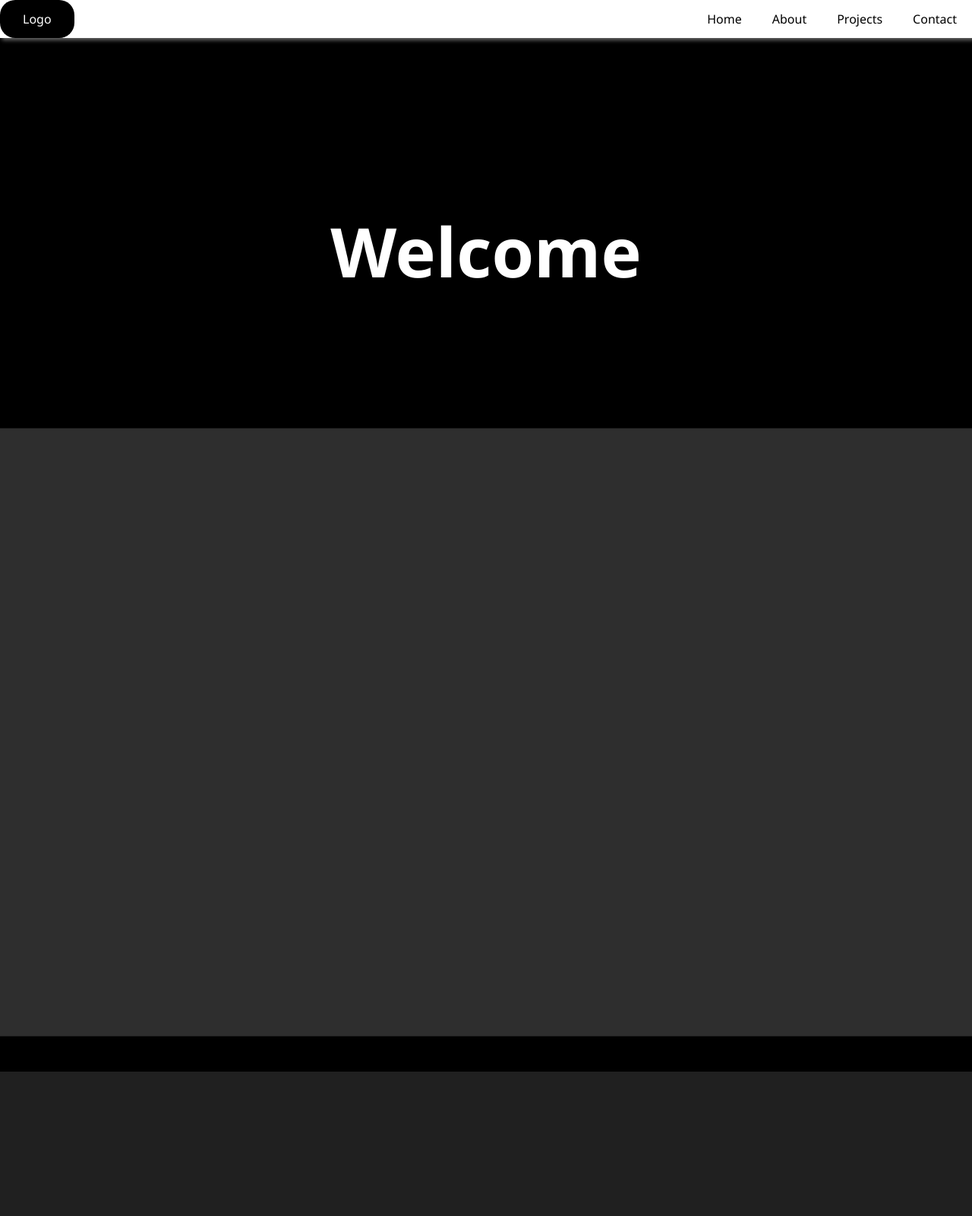
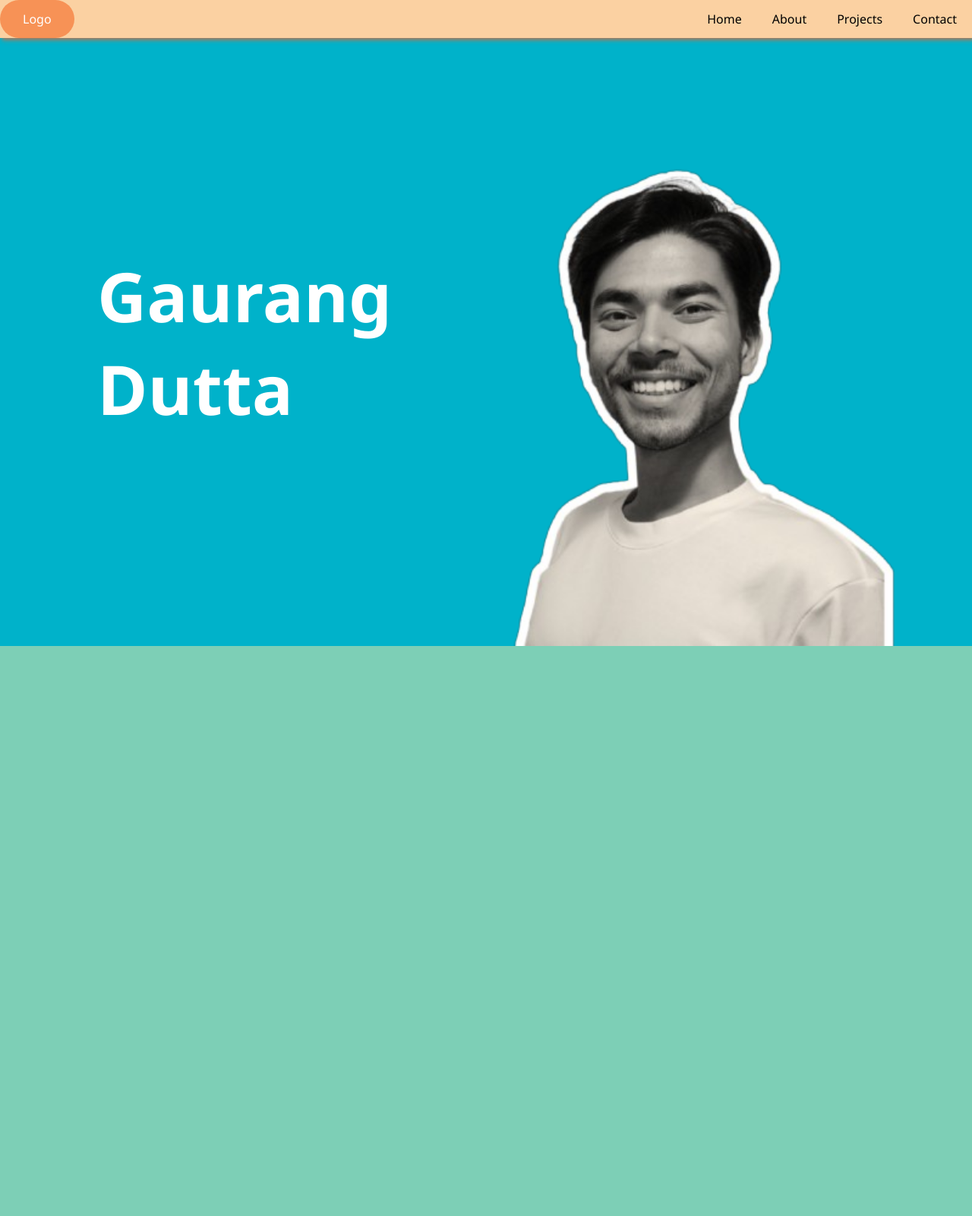
Before and after one commit to gau-2403/cfc_beginners_project_Gau-2403, a plain HTML site: page index.html in a window 1280 px wide. Shown: the top 1600 px of the page at 76% size. Drawn offline with Linux system fonts and the light colour scheme.

Commit message:
Paralleax scroll, profile pic, and colour pallete

```diff
--- /dev/null
+++ b/animations.css
@@ -0,0 +1,23 @@
+@keyframes scroll-in {
+    0%{
+        transform: translateY(0vh)
+    }
+    100%{
+        transform: translateY(-150vh);
+    }
+}
+
+@keyframes peekaboo {
+    0%{
+        opacity: 0;
+        transform: translateY(180%);
+    }
+    50%{
+            opacity: 0;
+            transform: translateY(100%);
+    }
+    100%{
+        opacity: 100;
+        transform: translateY(0%);
+    }
+}
--- a/index.html
+++ b/index.html
@@ -16,10 +16,11 @@
         </nav>
         <div class="no-scroll">
             <div class="header">
-                <h1>Welcome</h1>
+                <h1>Gaurang <br> Dutta</h1>
+                <img id="profile_pic" src="Profile.PNG" alt="Profile">
             </div>
             <div class="content2">
-
+                <h1>Section 2</h1>
             </div>
         </div>
         <div class="scroll">
--- a/styles.css
+++ b/styles.css
@@ -1,3 +1,11 @@
+@import url("animations.css");
+:root{
+    --tangerine-dream: #f79256ff;
+    --apricot-cream: #fbd1a2ff;
+    --pearl-aqua: #7dcfb6ff;
+    --pacific-blue: #00b2caff;
+    --dusk-blue: #1d4e89ff;
+}
 *{
     margin: 0;
     padding: 0;
@@ -7,12 +15,14 @@ body{
     font-family: 'Segoe UI', Tahoma, Geneva, Verdana, sans-serif;
     position: relative;
 }
+
 nav {
     width: 100vw;
-    background-color: white;
-    box-shadow: 3px 3px 5px rgba(255, 255, 255, 0.4);
+    background-color: var(--apricot-cream);
+    box-shadow: 3px 3px 5px rgb(168, 121, 93);
     z-index: 6;
 }
+
 nav ul{
     display: flex;
     justify-content: flex-end;
@@ -33,80 +43,91 @@ nav a{
     padding: 0px 20px;
     transition: 500ms;
 }
+
 nav a:hover{
-    background-color: #000000;
+    background-color: var(--tangerine-dream);
     color:white;
     padding: 0px 30px;
-    border-radius: 20px;
+    border-radius: 30px;
 }
+
 nav li:first-child{
     margin-right: auto;
+}
+
+
+.scroll {
+    position: relative;
+    z-index: 1;
+}
+
+.content1 {
+    position: absolute;
+    margin-top: 100vh;
+    height: 105vh;
+    width: 100vw;
+    background-color: var(--pearl-aqua);
+    animation: scroll-in ease-in-out forwards;
+    animation-timeline: view();
+    animation-range: entry 0% cover 78%;
+}
+
+.footer {
+    position: absolute;
+    margin-top: 200vh;
+    height: 80vh;
+    width: 100vw;
+    background-color: var(--dusk-blue);
+    animation: scroll-in linear forwards;
+    animation-timeline: view();
+    animation-range: entry 0% cover 50%;
 }
 
 .no-scroll{
     position: relative;
     z-index: -1;
 }
+
 .header {
     display:flex;
     justify-content: center;
     align-items: center;
-    background-color: rgb(0, 0, 0);
-    height: 70vh;
+    background-color: var(--pacific-blue);
+    height: 100vh;
     width: 100vw;
     position: absolute;
     margin-top: 0px;
 }
+
 .content2 {
-    height: 70vh;
+    height: 100vh;
     width: 100vw;
-    background-color: rgb(0, 0, 0);
+    background-color: var(--pacific-blue);
     position: absolute;
     margin-top: 100vh;
 }
-.scroll {
-    position: relative;
-    z-index: 1;
-}
-.content1 {
-    position: absolute;
-    margin-top: 70vh;
-    height: 100vh;
-    width: 100vw;
-    background-color: rgb(46, 46, 46);
-    animation: scroll-in ease-in-out forwards;
-  /* Link animation to the element's visibility in the viewport */
-    animation-timeline: view();
-  /* Adjust when the animation starts/ends relative to the viewport */
-    animation-range: entry 0% cover 100%;
-}
-.footer {
-    position: absolute;
-    margin-top: 170vh;
-    height: 80vh;
-    width: 100vw;
-    background-color: rgb(32, 32, 32);
-    animation: scroll-in linear forwards;
-  /* Link animation to the element's visibility in the viewport */
-    animation-timeline: view();
-  /* Adjust when the animation starts/ends relative to the viewport */
-    animation-range: entry 0% cover 100%;
-}
-
-@keyframes scroll-in {
-    0%{
-        transform: translateY(0vh)
-    }
-    50%{
-        transform: translateY(-50vh);
-    }
-    100%{
-        transform: translateY(-160vh);
-    }
-}
-
-
 h1{
     color:white;
     font-size: 90px;
 }
+.header h1{
+    animation: peekaboo 2s ease-in-out forwards;
+    position: absolute;
+    left: 10vw;
+    width: auto;
+}
+.content2 h1{
+    position: absolute;
+    left: 10vw;
+    top: 10vh;
+    width: auto;
+}
+#profile_pic{
+    /* border: 1px solid red; */
+    height:100%;
+    width:auto;
+    position: absolute;
+    right: 0;
+    bottom: 0;
+    animation: peekaboo 2s ease-in-out forwards;
+}
--- a/styles2.css
+++ /dev/null
@@ -1,37 +0,0 @@
-*{
-    margin: 0;
-    padding: 0;
-}
-.header {
-    border: 1px solid red;
-    background-color:bisque;
-    height: 70vh;
-    width: 100vw;
-}
-.content {
-    border: 1px solid blue;
-    height: 80vh;
-    width: 100vw;
-    background-color: rgb(90, 161, 179);
-    animation: scroll-in linear forwards;
-  /* Link animation to the element's visibility in the viewport */
-    animation-timeline: view();
-  /* Adjust when the animation starts/ends relative to the viewport */
-    animation-range: entry 0% cover 100%;
-}
-.footer {
-    border: 1px solid green;
-    height: 70vh;
-    width: 100vw;
-    background-color: rgb(69, 160, 81);
-    animation: scroll-in linear forwards;
-  /* Link animation to the element's visibility in the viewport */
-    animation-timeline: view();
-  /* Adjust when the animation starts/ends relative to the viewport */
-    animation-range: entry 0% cover 100%;
-}
-
-@keyframes scroll-in {
-  from {transform: translateY(0vh); }
-  to {transform: translateY(-200vh); }
-}
```
Also changed, not shown: Profile.PNG (added).
